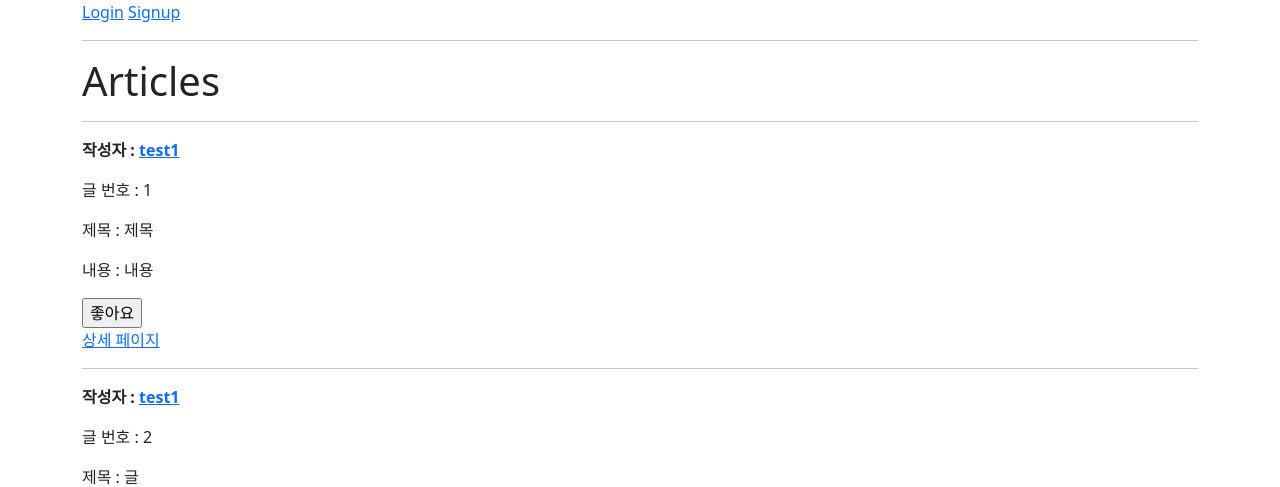
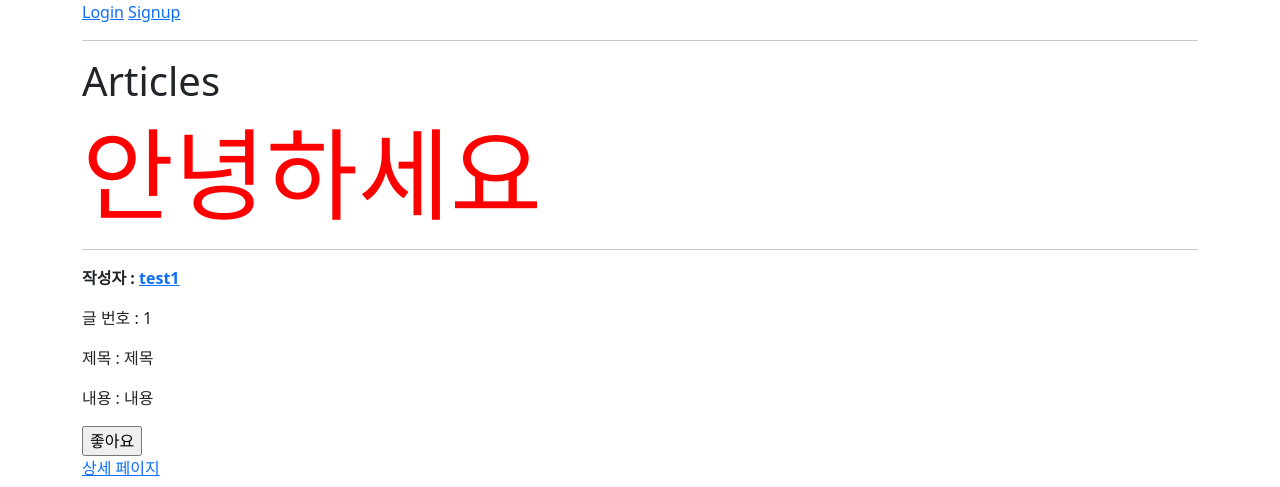
Before and after one commit to gumi8-ed/pr_test, a Django app: page /articles/ in a window 1280 px wide. Shown: the top 487 px of the page. Run offline with Django 3.2, Linux system fonts and the light colour scheme; data comes from the database, SQL or seed files in the repository.

Commit message:
index.html 수정😁

```diff
--- a/articles/templates/articles/index.html
+++ b/articles/templates/articles/index.html
@@ -2,6 +2,7 @@
 
 {% block content %}
   <h1>Articles</h1>
+  <h1 style='font-size:100px; color: red;'>안녕하세요</h1>
   {% if request.user.is_authenticated %}
     <a href="{% url 'articles:create' %}">CREATE</a>
   {% endif %}
```
